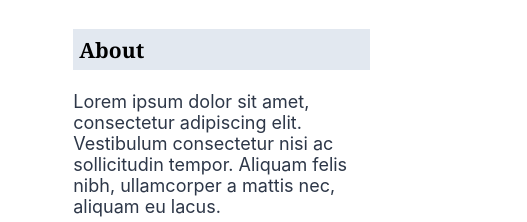
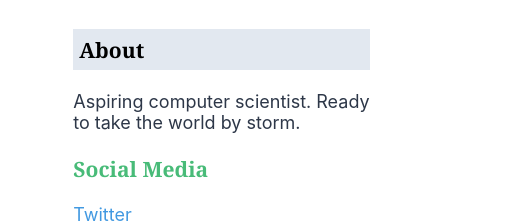
Before and after one commit to Faby-Baby/comp2245-assignment2, a plain HTML site: page index.html in a window 1280 px wide. Shown: the part 392-614 px from the top of the page, 753-1280 px from the left. Drawn offline with Linux system fonts and the light colour scheme.

Commit message:
Edited index

```diff
--- a/index.html
+++ b/index.html
@@ -49,8 +49,7 @@
         <aside>
             <div id="About">
                 <h3>About</h3>
-                <p>Lorem ipsum dolor sit amet, consectetur adipiscing elit. Vestibulum consectetur nisi ac sollicitudin tempor.
-                    Aliquam felis nibh, ullamcorper a mattis nec, aliquam eu lacus.</p>
+                <p>Aspiring computer scientist. Ready to take the world by storm.</p>
             </div>
             <div id="Social">
                 <h3>Social Media</h3>
```
